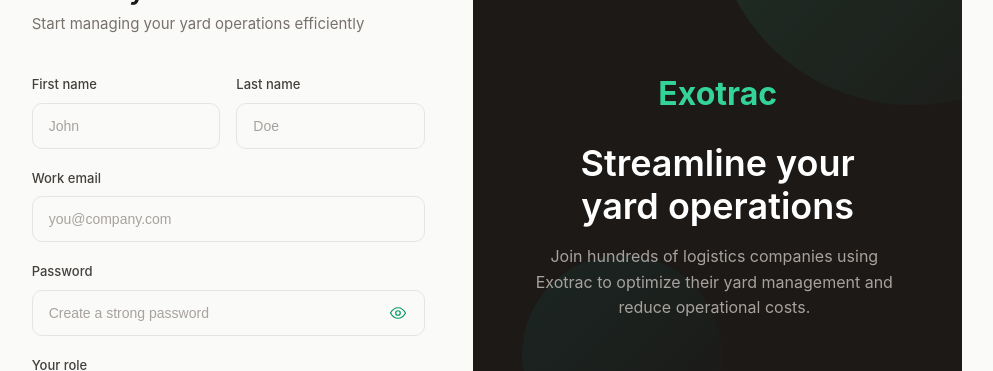
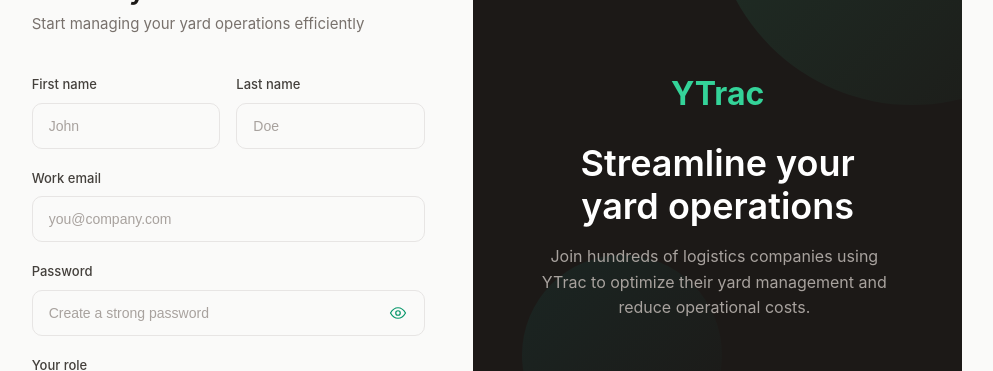
Before and after one commit to libishagrg/yms, a React app in the folder frontend/: page /register in a window 1280 px wide. Shown: the part 145-516 px from the top of the page, without its empty margins (167-1160 px from the left). Built offline with nearby package versions, Linux system fonts and the light colour scheme; the HTML template or start-up script is replaced by a standard one.

Commit message:
name change

```diff
--- a/frontend/src/components/Register/component/Registervisual.tsx
+++ b/frontend/src/components/Register/component/Registervisual.tsx
@@ -6,14 +6,14 @@
       <div className="visual-shape visual-shape-3"></div>
 
       <div className="visual-content">
-        <div className="visual-logo">Exotrac</div>
+        <div className="visual-logo">YTrac</div>
         <h2 className="visual-title">
           Streamline your
           <br />
           yard operations
         </h2>
         <p className="visual-text">
-          Join hundreds of logistics companies using Exotrac to optimize their
+          Join hundreds of logistics companies using YTrac to optimize their
           yard management and reduce operational costs.
         </p>
 
--- a/frontend/src/components/login/Login.tsx
+++ b/frontend/src/components/login/Login.tsx
@@ -21,7 +21,7 @@
           <div className="divider">or</div>
 
           <p className="register-link">
-            New to Exotrac? <Link to="/register">Create an account</Link>
+            New to Ytrac? <Link to="/register">Create an account</Link>
           </p>
         </div>
 
--- a/frontend/src/components/login/component/LoginHead.tsx
+++ b/frontend/src/components/login/component/LoginHead.tsx
@@ -1,7 +1,7 @@
 export default function LoginHead(){
   return(
     <div className="brand-header">
-          <div className="brand-logo">Exotrac</div>
+          <div className="brand-logo">YTrac</div>
           <p className="brand-tagline">Smarter Yard Operations</p>
         </div>
   )
```
Also changed, not shown: 12 other files (tests, documents, lock files or other folders).
